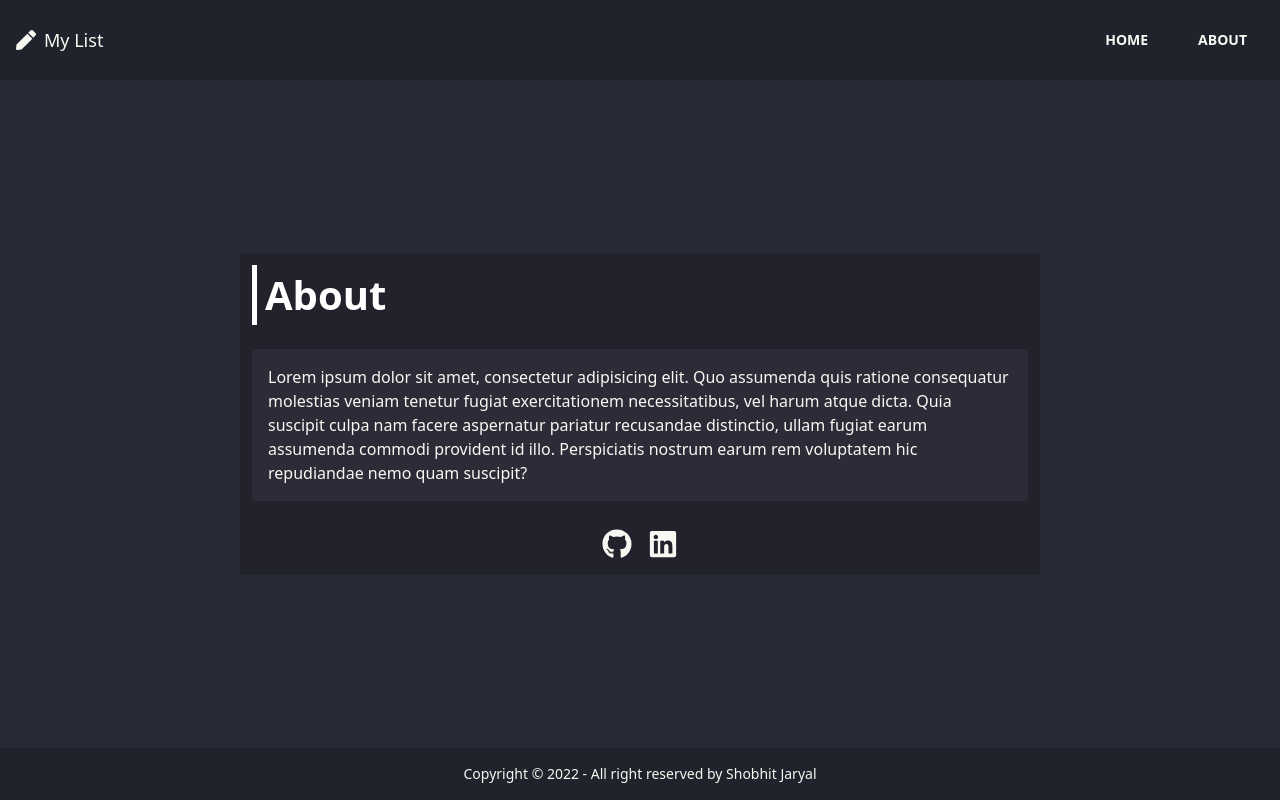
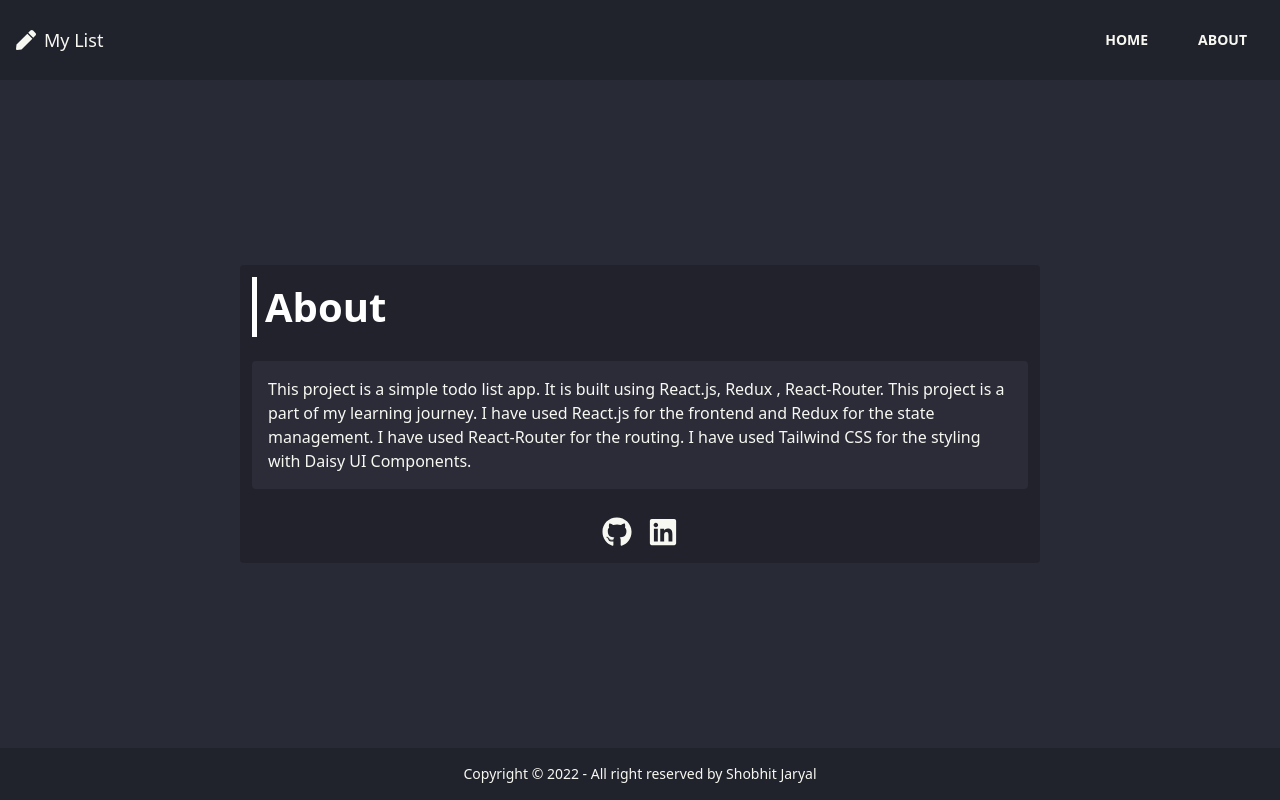
Before and after one commit to SJ22032003/Todo-list-REACT-REDUX, a React (Create React App) app: page /about in a window 1280 px wide. Built offline with nearby package versions, Linux system fonts and the light colour scheme.

Commit message:
todos left :(

```diff
--- a/src/Components/Input.js
+++ b/src/Components/Input.js
@@ -1,10 +1,13 @@
 import React from "react";
 import { FaPlus } from "react-icons/fa";
 import { useState } from "react";
-import { useDispatch ,useSelector } from "react-redux";
+import { useDispatch, useSelector } from "react-redux";
 import { addTodo, removeTodo } from "../Context/Action";
 function Input() {
-    const myListLength = useSelector((state) => state.Reducer.data.length);
+  const myListLength = useSelector(
+    (state) =>
+      state.Reducer.data.filter((item) => item.checked === false).length
+  );
   const dispatch = useDispatch();
   const [text, setText] = useState("");
 
--- a/src/Components/ListItems.js
+++ b/src/Components/ListItems.js
@@ -1,16 +1,16 @@
 import React from "react";
 import { FaTrash } from "react-icons/fa";
-import {deleteTodo} from '../Context/Action'
-import {useDispatch} from 'react-redux'
-function ListItems({ item , id  }) {
-    const dispatch = useDispatch()
-    const handleDelete = () => {
-        dispatch(deleteTodo(id))
-    }
+import { deleteTodo, isDone } from "../Context/Action";
+import { useDispatch } from "react-redux";
+function ListItems({ item, id }) {
+  const dispatch = useDispatch();
+  const handleDelete = () => {
+    dispatch(deleteTodo(id));
+  };
   return (
     <div className="list-item m-2 p-3">
       <div>
-        <input type="checkbox" />
+        <input type="checkbox" onClick={() => dispatch(isDone(id))} />
         <div className="inline">
           <span className="list-item-text">{item}</span>
         </div>
--- a/src/Context/Action.js
+++ b/src/Context/Action.js
@@ -3,7 +3,8 @@ export const addTodo = (todo) => {
         type : "ADD_TODO",
         payload:{
             id: Math.random() + new Date().getTime().toString(),
-            data:todo
+            data:todo,
+            checked:false
         },
     }
 }
@@ -20,3 +21,10 @@ export const removeTodo = () => {
         type : "REMOVE_TODO",
     }
 }
+
+export const isDone = (id) => {
+    return {
+        type : "IS_DONE",
+        payload:id,
+    }
+}
--- a/src/Context/Reducers/Reducer.js
+++ b/src/Context/Reducers/Reducer.js
@@ -3,31 +3,43 @@ const intialState = {
 };
 
 const Reducer = (state = intialState, action) => {
+  var newState = state;
   switch (action.type) {
     case "ADD_TODO":
-      const { id, data } = action.payload;
+      localStorage.setItem("mainData", JSON.stringify(newState));
+      const { id, data, checked } = action.payload;
       return {
-        ...state,
+        ...newState,
         data: [
-          ...state.data,
+          ...newState.data,
           {
             id: id,
             data: data,
+            checked: checked,
           },
         ],
       };
     case "DELETE_TODO":
       return {
-        ...state,
-        data: [...state.data.filter((item) => item.id !== action.payload)],
+        ...newState,
+        data: [...newState.data.filter((item) => item.id !== action.payload)],
       };
     case "REMOVE_TODO":
       return {
-        ...state,
+        ...newState,
         data: [],
       };
+    case "IS_DONE":
+      return {
+        ...newState,
+        data: newState.data.map((item) =>
+          item.id === action.payload
+            ? { ...item, checked: !item.checked }
+            : item
+        ),
+      };
     default:
-      return state;
+      return newState;
   }
 };
 
--- a/src/Pages/About.js
+++ b/src/Pages/About.js
@@ -1,24 +1,46 @@
-import React from 'react'
-import {FaGithub , FaLinkedin} from 'react-icons/fa'
+import React from "react";
+import { FaGithub, FaLinkedin } from "react-icons/fa";
 function About() {
   return (
     <div className="main-container">
       <div className="main-about rounded">
         <div className="about-heading m-3">
-          <h1 className='pl-2'>About</h1>
+          <h1 className="pl-2">About</h1>
         </div>
-      <div className="about-content m-3 p-4 rounded">
-        Lorem ipsum dolor sit amet, consectetur adipisicing elit. Quo assumenda quis ratione consequatur molestias veniam tenetur fugiat exercitationem necessitatibus, vel harum atque dicta. Quia suscipit culpa nam facere aspernatur pariatur recusandae distinctio, ullam fugiat earum assumenda commodi provident id illo. Perspiciatis nostrum earum rem voluptatem hic repudiandae nemo quam suscipit?
-      </div>
-      <div className='social-media'>
-        <div className="accounts flex">
-          <FaGithub className='mr-2' style={{fontSize:'30px',cursor:'pointer'}}/>
-          <FaLinkedin className='ml-2' style={{fontSize:'30px',cursor:'pointer'}}/>
+        <div className="about-content m-3 p-4 rounded">
+          This project is a simple todo list app. It is built using React.js,
+          Redux , React-Router. This project is a part of my learning journey. I
+          have used React.js for the frontend and Redux for the state
+          management. I have used React-Router for the routing. I have used
+          Tailwind CSS for the styling with Daisy UI Components.
+        </div>
+        <div className="social-media">
+          <div className="accounts flex">
+            <a
+              href="https://github.com/SJ22032003?tab=repositories"
+              target="_blank"
+              rel="noreferrer"
+            >
+              <FaGithub
+                className="mr-2"
+                style={{ fontSize: "30px", cursor: "pointer" }}
+              />
+            </a>
+            <a
+              href="https://www.linkedin.com/in/shobhit-jaryal/"
+              target="_blank"
+              rel="noreferrer"
+            >
+              <FaLinkedin
+                className="ml-2"
+                style={{ fontSize: "30px", cursor: "pointer" }}
+              />
+            </a>
+          </div>
         </div>
       </div>
-      </div>
     </div>
-  )
+  );
 }
 
-export default About
+export default About;
```
